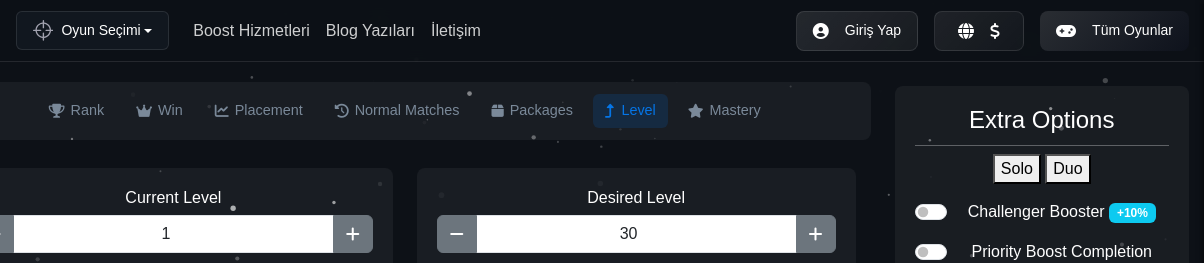
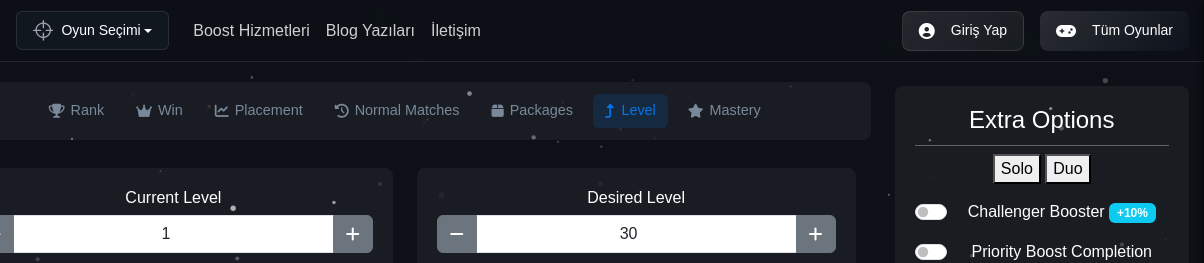
Before and after one commit to CDEXX/zekaboost, a plain HTML site: page lol-levelup-boost.html in a window 1280 px wide. Shown: the top 263 px of the page, 76-1280 px from the left. Drawn offline with nearby package versions, Linux system fonts and the light colour scheme; some packages are replaced by stand-ins of ours; animation ran at ten frames a second; a script that the page names is missing.

Commit message:
Update lol-levelup-boost.html

```diff
--- a/lol-levelup-boost.html
+++ b/lol-levelup-boost.html
@@ -661,21 +661,13 @@ $(document).ready(function() {
 
 
 
-            <!-- Sağ Menü -->
+ <!-- Sağ Menü -->
 <ul class="navbar-nav align-items-center gap-3">
-            <!-- Login Butonu -->
-        <li class="nav-item">
-            <button class="btn custom-btn login-btn" data-bs-toggle="modal" data-bs-target="#loginModal">
-                <i class="fas fa-user-circle me-2"></i>
-                <span>Giriş Yap</span>
-            </button>
-        </li>
-
-    <!-- Dil/Para Birimi Seçici -->
+    <!-- Login Butonu -->
     <li class="nav-item">
-        <button class="btn custom-btn settings-btn" id="openModalBtn">
-            <i class="fas fa-globe me-2"></i>
-            <i class="fas fa-dollar-sign"></i>
+        <button class="btn custom-btn login-btn" data-bs-toggle="modal" data-bs-target="#loginModal">
+            <i class="fas fa-user-circle me-2"></i>
+            <span>Giriş Yap</span>
         </button>
     </li>
 
```
